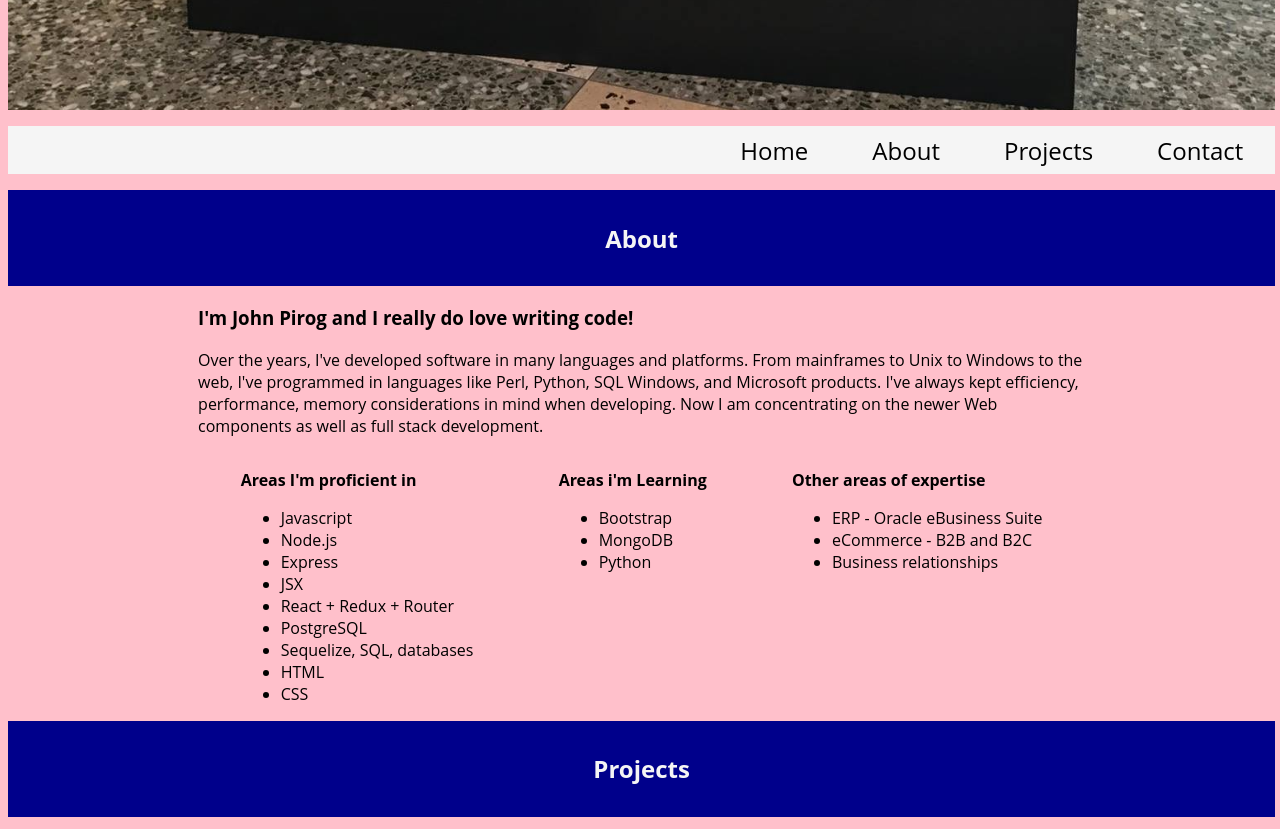
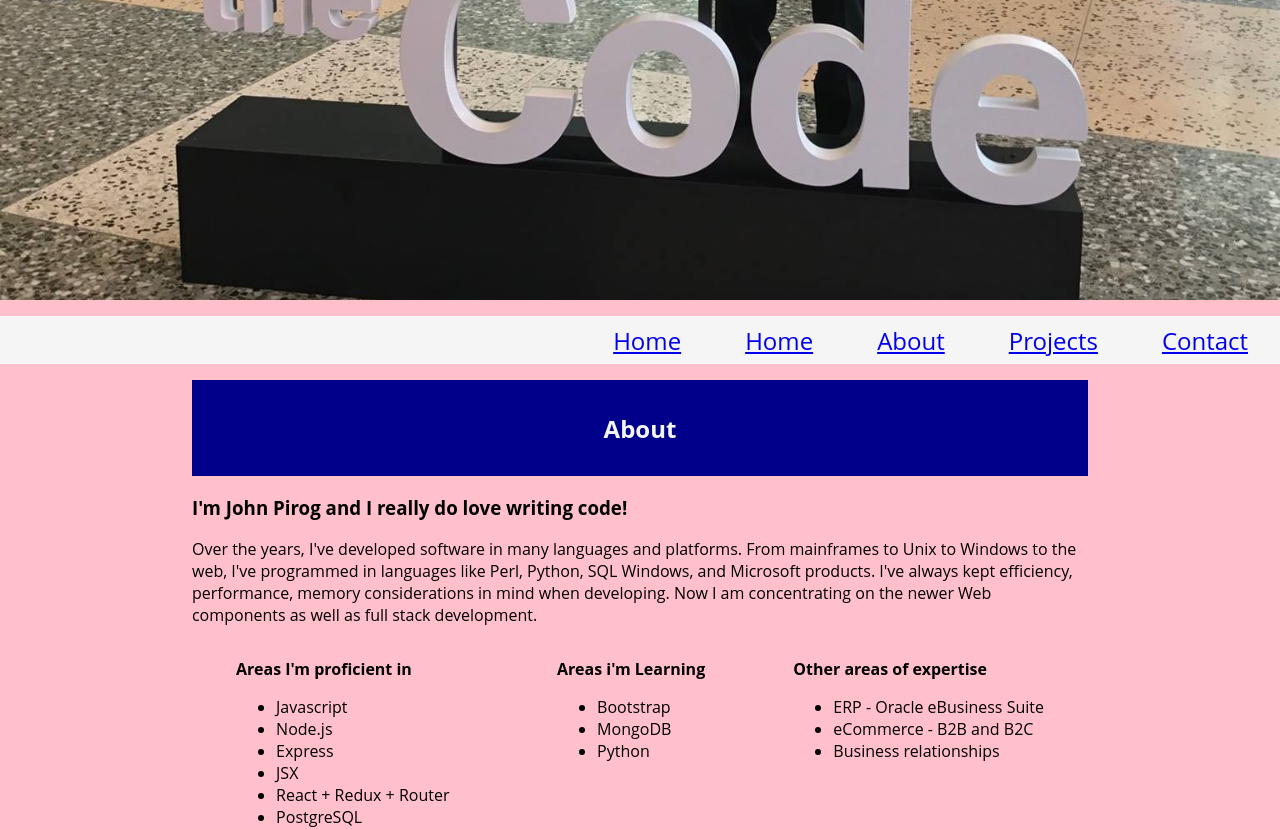
Before and after one commit to Jpirog/portfolio, a React app: page / in a window 1280 px wide. Shown: the part 820-1649 px from the top of the page. Built offline with nearby package versions, Linux system fonts and the light colour scheme.

Commit message:
continued buildout - before Evee meeting

```diff
--- a/public/css/styles.css
+++ b/public/css/styles.css
@@ -7,7 +7,9 @@
 body{
   /* height: 100%; */
   background-color: pink;
-  width: 99%;
+  /* width: 99%; */
+  margin:0;
+  padding:0;
 }
 #pagenotfound{
   width: 100%;
@@ -23,9 +25,10 @@ body{
 #homehero{
   /* width: 50%;
   height: auto; */
-  margin: -250px 0px -100px 00px;
+  /* margin: -250px 0px -100px 00px; */
   /* display: block; */
-  max-width: 100%;
+  width: 100%;
+  /* max-width: 100%; */
   /* max-height: 100%; */
   height: auto;
 
@@ -44,7 +47,8 @@ body{
   background-color: transparent;
   /* padding-left: 10px;
   padding-right: 10px; */
-  font-size: 2.5rem;
+  /* font-size: 2.5rem; */
+  font-size: 3.5vw;
   color: white;
   font-style: italic;
   margin-top: 0;
--- a/src/About.js
+++ b/src/About.js
@@ -3,9 +3,9 @@ import PageTitle from './PageTitle';
 
 const About = props => {
   return (
-    <section>
+    <section id="about">
       <PageTitle headingText="About" />
-      <div id="about">
+      <div id="aboutxxx">
         <h3>I'm John Pirog and I really do love writing code!</h3>
         <p>Over the years, I've developed software in many languages and platforms. From mainframes to Unix to Windows to the web, I've programmed in languages like Perl, Python, SQL Windows, and Microsoft products. I've always kept efficiency, performance, memory considerations in mind when developing. Now I am concentrating on the newer Web components as well as full stack development.</p>
         <div id="proficiencies">
--- a/src/Home.js
+++ b/src/Home.js
@@ -40,4 +40,3 @@ const Home = () => {
 }
 
 export default Home;
-// <HomeBottom />
--- a/src/Nav.js
+++ b/src/Nav.js
@@ -1,13 +1,15 @@
 import React from 'react'
+import { Link } from 'react-router-dom';
 
 const Nav = props => {
   return (
   <section id="nav">
     <ul id="navitems">
-      <li>Home</li>
-      <li>About</li>
-      <li>Projects</li>
-      <li>Contact</li>
+      <li><Link to="/#projects">Home</Link></li>
+      <li><a href="#herocontainer">Home</a></li>
+      <li><a href="#about">About</a></li>
+      <li><a href="#projects">Projects</a></li>
+      <li><a href="#contact">Contact</a></li>
     </ul>
   </section>
   )
--- a/src/Projects.js
+++ b/src/Projects.js
@@ -100,7 +100,7 @@ const projectData = [
 
 const Projects = props => {
   return (
-    <section>
+    <section id="projects">
       <PageTitle headingText="Projects" />
       <div id="projcontainer">
         { projectData.map(curr => <Project project={ curr } />)
```
Also changed, not shown: public/bundle.js, 1 other file (tests, documents, lock files or other folders).
